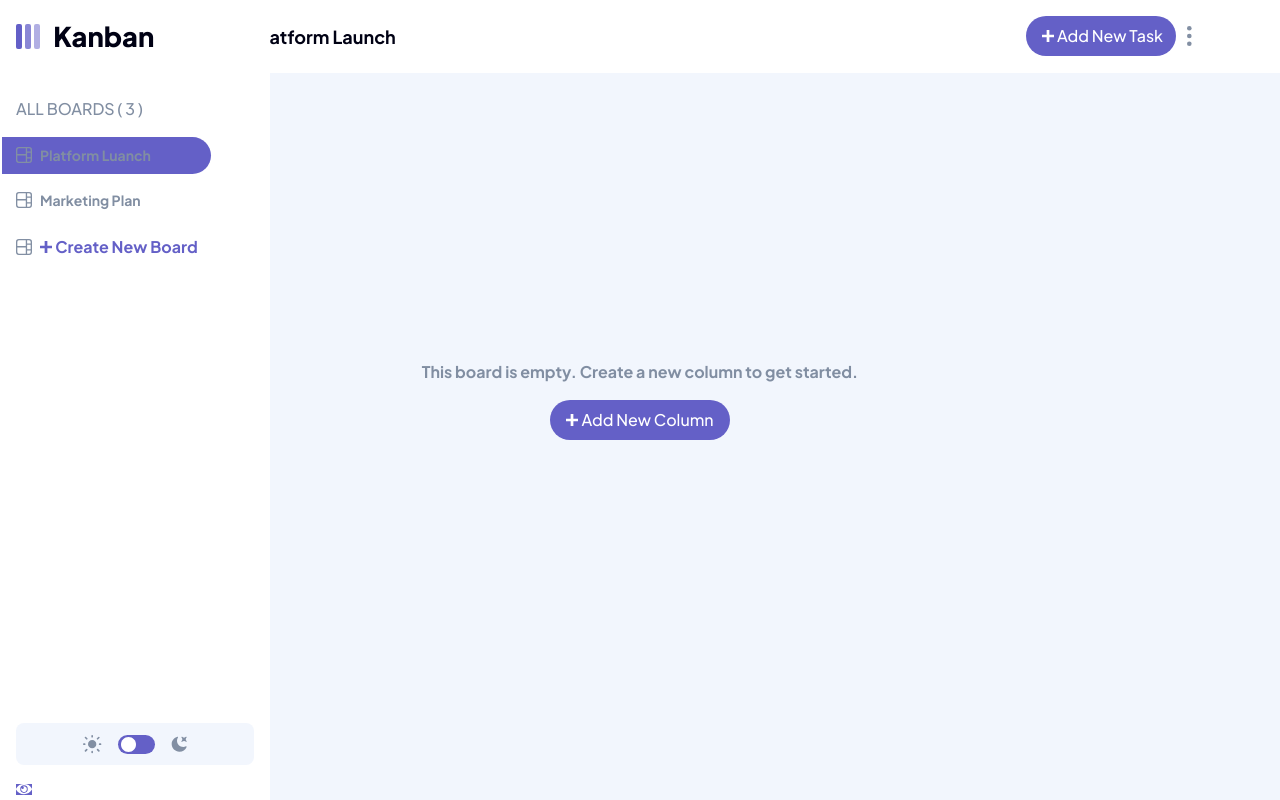
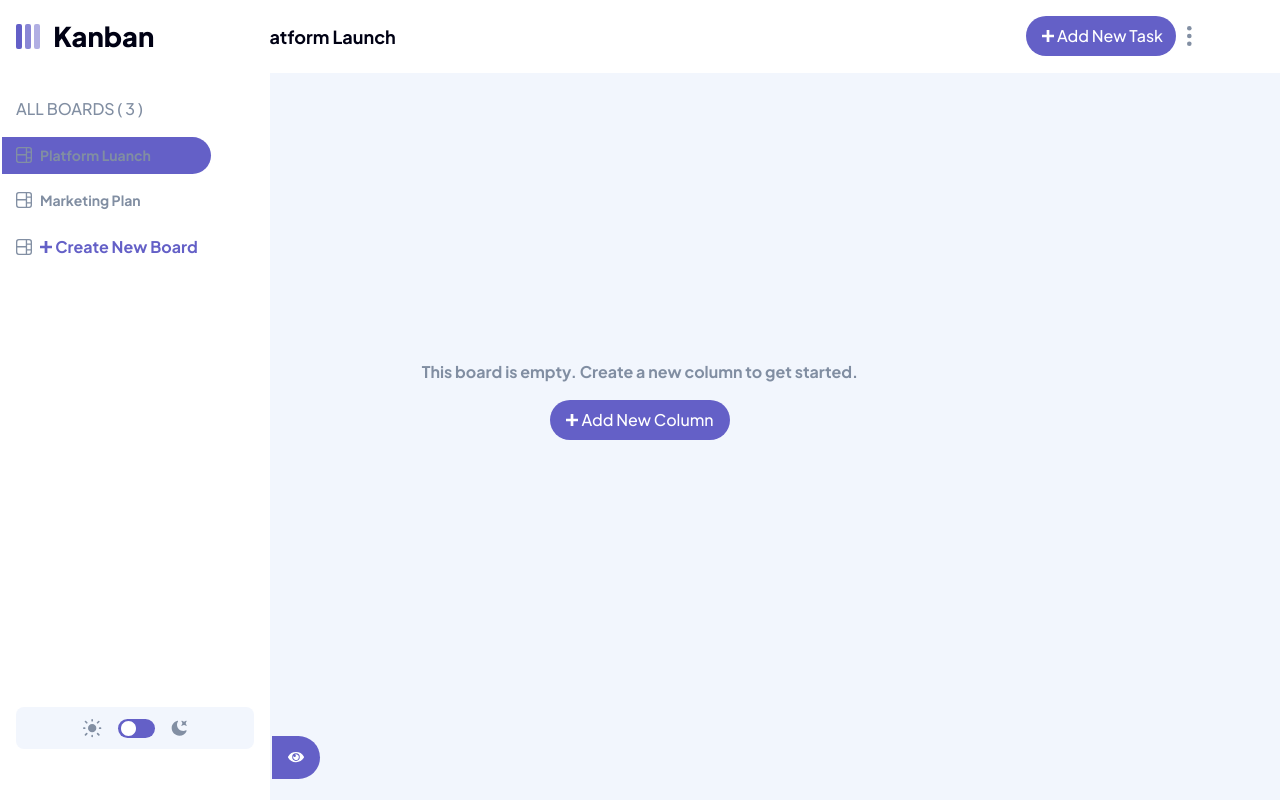
Before and after one commit to abdalla2hagos/Task-Management, a React (Vite) app in the folder my-app/: page / in a window 1280 px wide. Built offline with nearby package versions, Linux system fonts and the light colour scheme.

Commit message:
new features

```diff
--- a/my-app/src/components/Header.jsx
+++ b/my-app/src/components/Header.jsx
@@ -83,12 +83,14 @@ function Header(){
                         </div>
 
                         <button className='hideSidebar grayText--1 fw--medium' aria-expanded='false'>
-                            <div className='hideSidebar__icon'>
+                            <span className='hideSidebar__icon'>
                                 <svg className='' width="18" height="16" xmlns="http://www.w3.org/2000/svg"><path d="M8.522 11.223a4.252 4.252 0 0 1-3.654-5.22l3.654 5.22ZM9 12.25A8.685 8.685 0 0 1 1.5 8a8.612 8.612 0 0 1 2.76-2.864l-.86-1.23A10.112 10.112 0 0 0 .208 7.238a1.5 1.5 0 0 0 0 1.524A10.187 10.187 0 0 0 9 13.75c.414 0 .828-.025 1.239-.074l-1-1.43A8.88 8.88 0 0 1 9 12.25Zm8.792-3.488a10.14 10.14 0 0 1-4.486 4.046l1.504 2.148a.375.375 0 0 1-.092.523l-.648.453a.375.375 0 0 1-.523-.092L3.19 1.044A.375.375 0 0 1 3.282.52L3.93.068a.375.375 0 0 1 .523.092l1.735 2.479A10.308 10.308 0 0 1 9 2.25c3.746 0 7.031 2 8.792 4.988a1.5 1.5 0 0 1 0 1.524ZM16.5 8a8.674 8.674 0 0 0-6.755-4.219A1.75 1.75 0 1 0 12.75 5v-.001a4.25 4.25 0 0 1-1.154 5.366l.834 1.192A8.641 8.641 0 0 0 16.5 8Z" fill="#828FA3"/></svg>
                                 Hide Sidebar
-                            </div>
+                            </span>
 
-                            <svg className='showSidebar purpleBackground--1' width="16" height="11" xmlns="http://www.w3.org/2000/svg"><path d="M15.815 4.434A9.055 9.055 0 0 0 8 0 9.055 9.055 0 0 0 .185 4.434a1.333 1.333 0 0 0 0 1.354A9.055 9.055 0 0 0 8 10.222c3.33 0 6.25-1.777 7.815-4.434a1.333 1.333 0 0 0 0-1.354ZM8 8.89A3.776 3.776 0 0 1 4.222 5.11 3.776 3.776 0 0 1 8 1.333a3.776 3.776 0 0 1 3.778 3.778A3.776 3.776 0 0 1 8 8.89Zm2.889-3.778a2.889 2.889 0 1 1-5.438-1.36 1.19 1.19 0 1 0 1.19-1.189H6.64a2.889 2.889 0 0 1 4.25 2.549Z" fill="#FFF"/></svg>
+                            <span title='show sidebar' tabindex='1' className='showSidebar purpleBackground--1'>
+                                <svg className='showSidebar__icon purpleBackground--1' width="16" height="11" xmlns="http://www.w3.org/2000/svg"><path d="M15.815 4.434A9.055 9.055 0 0 0 8 0 9.055 9.055 0 0 0 .185 4.434a1.333 1.333 0 0 0 0 1.354A9.055 9.055 0 0 0 8 10.222c3.33 0 6.25-1.777 7.815-4.434a1.333 1.333 0 0 0 0-1.354ZM8 8.89A3.776 3.776 0 0 1 4.222 5.11 3.776 3.776 0 0 1 8 1.333a3.776 3.776 0 0 1 3.778 3.778A3.776 3.776 0 0 1 8 8.89Zm2.889-3.778a2.889 2.889 0 1 1-5.438-1.36 1.19 1.19 0 1 0 1.19-1.189H6.64a2.889 2.889 0 0 1 4.25 2.549Z" fill="#FFF"/></svg>
+                            </span>
                         </button>
 
                         {/* show side bar icon should be psudo class on the div */}
--- a/my-app/src/style.css
+++ b/my-app/src/style.css
@@ -347,11 +347,11 @@ dialog{
 
 .theme__ball{
     fill: var(--clr-white);
-    /* transform: translateX(100%) */
+    /* transform: translateX(100%); */
 }
 
 .hideSidebar{
-    /* display: none; */
+    display: none;
 }
 .hideSidebar__icon{
     display: none;
@@ -626,12 +626,15 @@ div:empty + .emptyBoard{
    }
 
    .hideSidebar{
+    display: block;
+    position: relative;
     border: 0;
     background-color: transparent;
-    }
+    padding-block-end: 1rem;
+    padding-block-end: 1rem;
+   }
 
-    [aria-expanded='true'] .hideSidebar__icon{
-    position: relative;
+    [aria-expanded='ture'] .hideSidebar__icon{
     display: flex;
     gap: .5rem;
     align-items: center;
@@ -639,8 +642,19 @@ div:empty + .emptyBoard{
 
     [aria-expanded='false'] .showSidebar{
         display: block;
+        border-radius:0 100rem 100rem 0 ;
         position: absolute;
-        border: 0;
+        padding: 1rem;
+        transform: translate(16rem, -2rem);
+    }
+
+    [aria-expanded='false'] .showSidebar:focus{
+        outline: 5px solid red;
     }
    /* side bar end */
+   /* delete modal start */
+   .flex--delete{
+    flex-direction: row;
+   }
+   /* delete modal end */
 }
```
